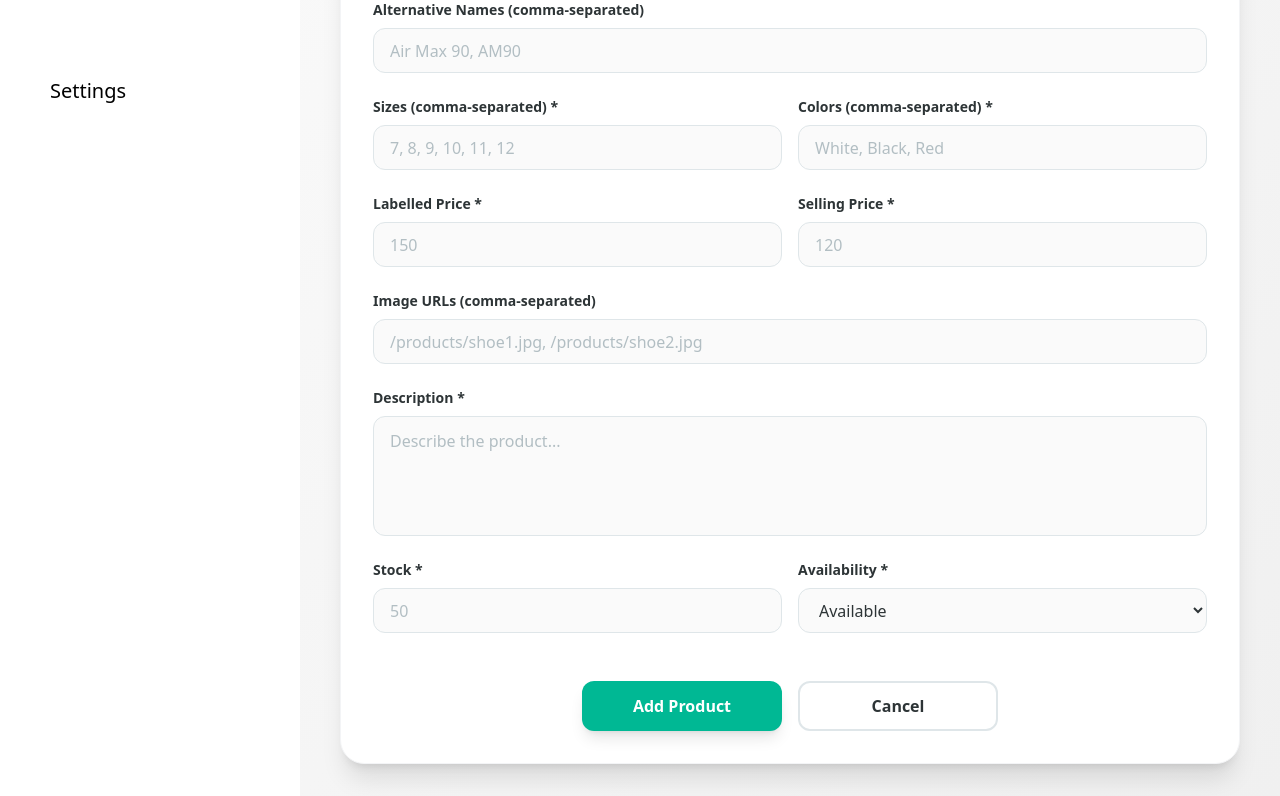
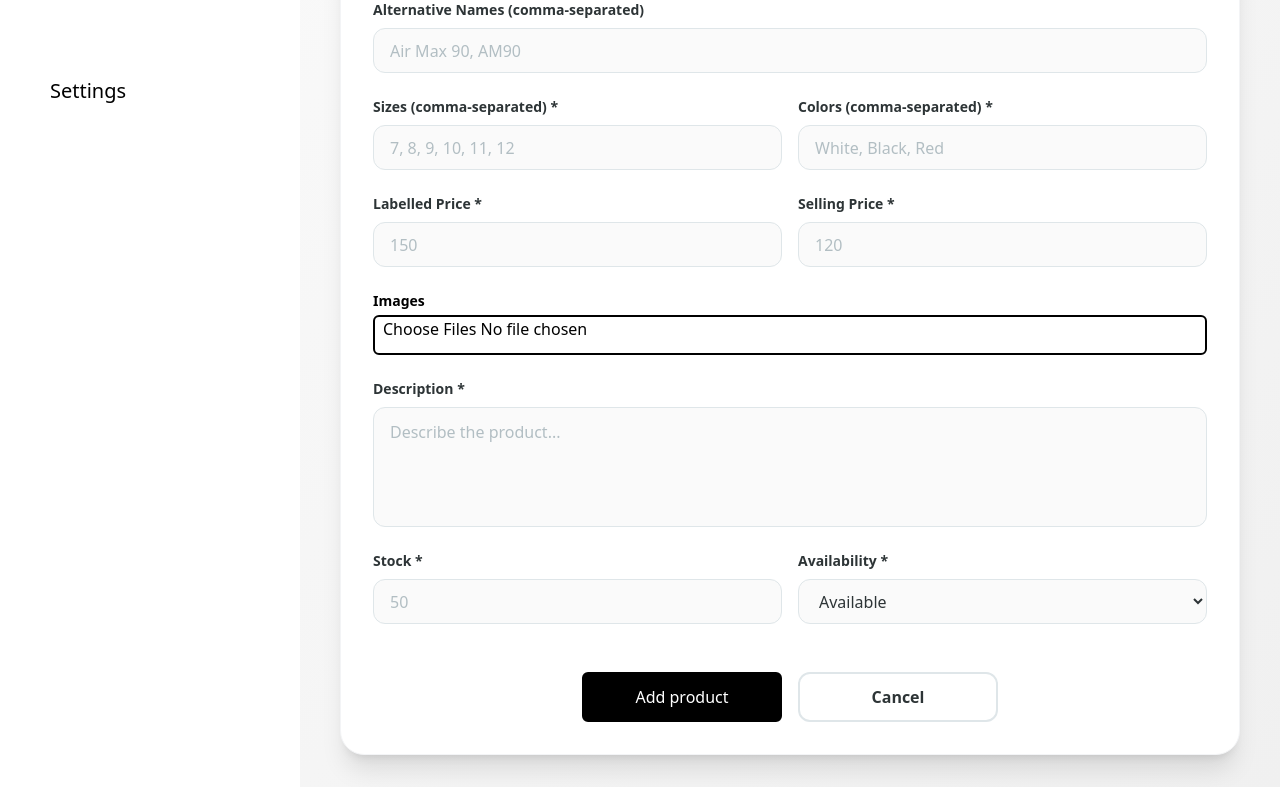
Before and after one commit to Deshan-Chandima/HypeWalk-FrontEnd, a React app: page /admin/newProduct in a window 1280 px wide. Shown: the part 335-1131 px from the top of the page. Built offline with nearby package versions, Linux system fonts and the light colour scheme; no server answers; the HTML template or start-up script is replaced by a standard one.

Commit message:
image upload done

```diff
--- a/package.json
+++ b/package.json
@@ -10,6 +10,7 @@
     "preview": "vite preview"
   },
   "dependencies": {
+    "@supabase/supabase-js": "^2.74.0",
     "@tailwindcss/vite": "^4.1.14",
     "axios": "^1.12.2",
     "react": "^19.1.1",
--- a/src/pages/admin/addProductAdminPage.jsx
+++ b/src/pages/admin/addProductAdminPage.jsx
@@ -2,6 +2,7 @@ import { useState } from "react";
 import { Link, useNavigate } from "react-router-dom";
 import axios from "axios";
 import toast from "react-hot-toast";
+import mediaUpload from "../../utils/mediaUpload";
 
 export default function AddProductsAdminPage() {
   const [productId, setProductId] = useState("");
@@ -12,7 +13,7 @@ export default function AddProductsAdminPage() {
   const [color, setColor] = useState("");
   const [labelledPrice, setLabelledPrice] = useState("");
   const [price, setPrice] = useState("");
-  const [images, setImages] = useState("");
+  const [images, setImages] = useState([]);
   const [description, setDescription] = useState("");
   const [stock, setStock] = useState("");
   const [isAvailable, setIsAvailable] = useState(true);
@@ -22,12 +23,24 @@ export default function AddProductsAdminPage() {
   const navigate = useNavigate();
 
   async function handleSubmit() {
+
     setLoading(true);
+    const promisesArray = []
+
+    for(let i=0; i<images.length; i++){
+      const promise = mediaUpload(images[i])
+      promisesArray[i] = promise
+    }
+
+    const responses = await Promise.all(promisesArray)
+    console.log(responses);
+
+
 
     const altNameArray = altName.split(",")
     const sizeArray = size.split(",")
     const colorArray = color.split(",")
-    const imagesArray = images.split(",")
+
 
     const productData = {
       productId: productId,
@@ -38,7 +51,7 @@ export default function AddProductsAdminPage() {
       color: colorArray,
       labelledPrice: Number(labelledPrice),
       price: Number(price),
-      images: imagesArray,
+      images: responses,
       description: description,
       stock: Number(stock),
       isAvailable: isAvailable,
@@ -194,15 +207,14 @@ export default function AddProductsAdminPage() {
           </div>
         </div>
 
-        <div className="flex flex-col gap-2">
-          <label className="text-sm font-semibold text-[#2D3436]">Image URLs (comma-separated)</label>
-          <input
-            type="text"
-            value={images}
-            onChange={(e) => setImages(e.target.value)}
-            className="w-full bg-[#FAFAFA] border border-[#DFE6E9] h-[45px] rounded-xl px-4 text-[#2D3436] placeholder-[#B2BEC3] focus:border-[#00B894] focus:ring-2 focus:ring-[#00B894]/20 focus:outline-none transition"
-            placeholder="/products/shoe1.jpg, /products/shoe2.jpg"
-          />
+        <div className="flex flex-col gap-1">
+          <label className="text-sm font-semibold">Images</label>
+          <input multiple type="file"
+            onChange={(e)=>{
+            const files = Array.from(e.target.files);
+            setImages((prevImages) => [...prevImages, ...files])
+
+          }} className="w-full border-[2px] h-[40px] rounded-md px-2"/>
         </div>
 
         <div className="flex flex-col gap-2">
@@ -246,9 +258,9 @@ export default function AddProductsAdminPage() {
           <button
             onClick={handleSubmit}
             disabled={loading}
-            className="cursor-pointer w-[200px] h-[50px] rounded-xl flex justify-center items-center bg-[#00B894] text-white hover:bg-[#00A383] transition font-semibold shadow-lg hover:shadow-xl hover:-translate-y-0.5 disabled:bg-gray-400 disabled:cursor-not-allowed"
+            className="cursor-pointer w-[200px] h-[50px] border-2 border-black rounded-md flex justify-center items-center bg-black text-white hover:bg-gray-800 transition"
           >
-            {loading ? "Adding..." : "Add Product"}
+            Add product
           </button>
           <Link
             to="/admin/products"
```
Also changed, not shown: 1 other file (tests, documents, lock files or other folders).
